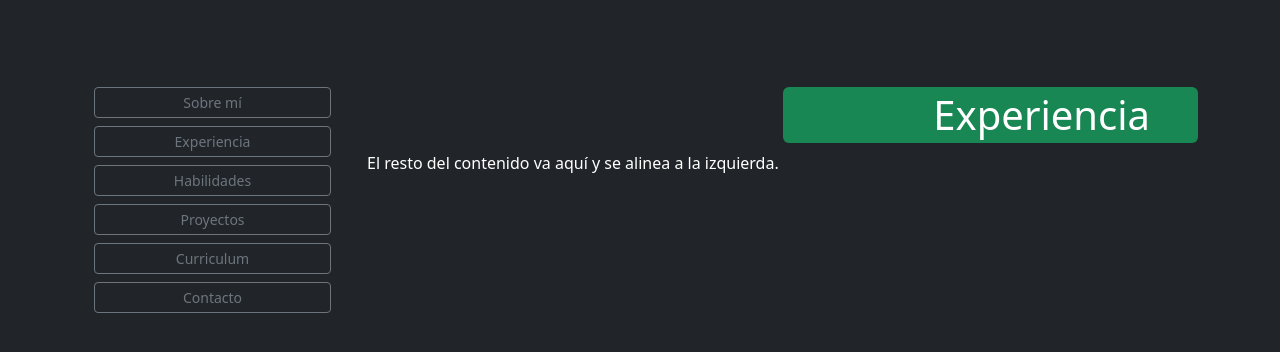
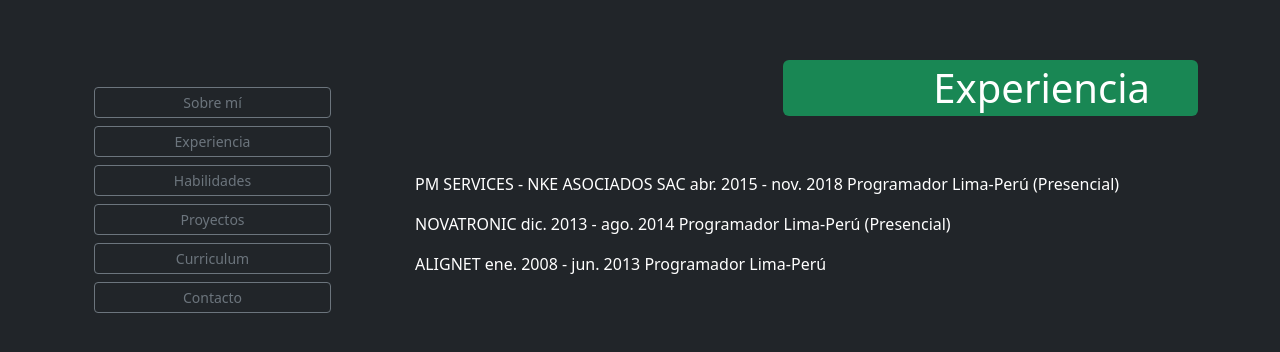
Before and after one commit to rubenevivancos/Portafolio, a React (Create React App) app in the folder client/: page /experience in a window 1280 px wide. Shown: the part 200-552 px from the top of the page. Built offline with nearby package versions, Linux system fonts and the light colour scheme.

Commit message:
Ordenando componente Experience

```diff
--- a/client/src/Components/Experience/experience.js
+++ b/client/src/Components/Experience/experience.js
@@ -17,7 +17,26 @@
                                 Experiencia
                             </h1>
                         </div>
-                        <p className="text-white">El resto del contenido va aquí y se alinea a la izquierda.</p>
+                        <div className="align-items-center text-white px-5 py-5">
+                            <div> {/* Aquí agregamos una clase para espaciar verticalmente */}
+                                <p>
+                                    PM SERVICES - NKE ASOCIADOS SAC     abr. 2015 - nov. 2018
+                                    Programador  Lima-Perú (Presencial)
+                                </p>
+                            </div>
+                            <div> {/* Aquí agregamos una clase para espaciar verticalmente */}
+                                <p>
+                                    NOVATRONIC     dic. 2013 - ago. 2014
+                                    Programador Lima-Perú (Presencial)
+                                </p>
+                            </div>
+                            <div>
+                                <p>
+                                    ALIGNET     ene. 2008 - jun. 2013
+                                    Programador Lima-Perú
+                                </p>
+                            </div>
+                        </div>
                     </Col>
                 </Row>
             </Container>
```
